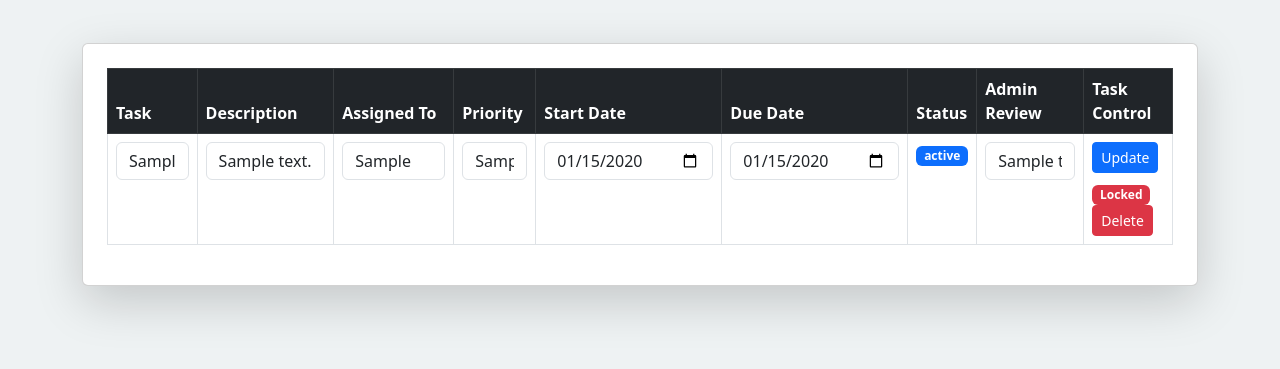
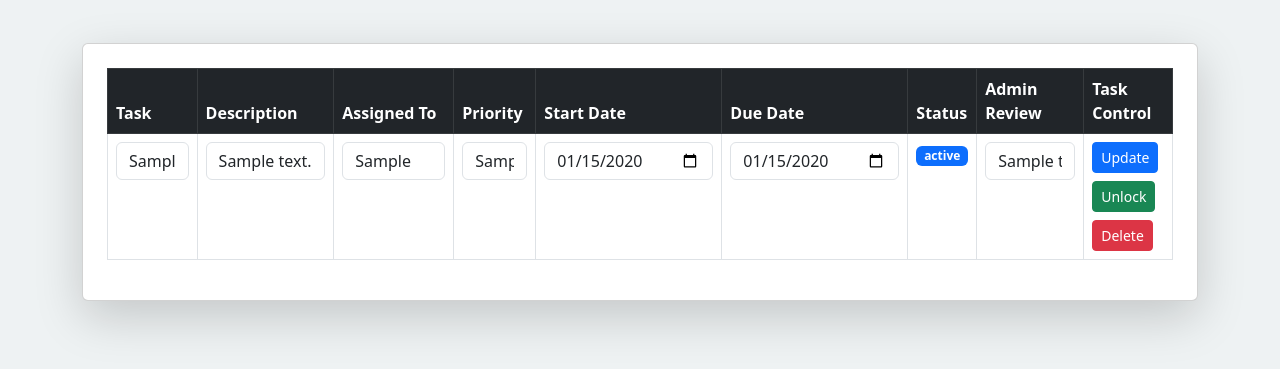
Before and after one commit to maninani12/team-task-manager, a Flask app: page /tasks in a window 1280 px wide. Shown: the part 155-524 px from the top of the page. Run offline with Flask 3, Linux system fonts and the light colour scheme; the visitor is signed in with stand-in values (Sample User, id 1); tables that the repository leaves empty hold one stand-in row (values such as "Sample post").

Commit message:
Update tasks.html

```diff
--- a/templates/tasks.html
+++ b/templates/tasks.html
@@ -168,16 +168,17 @@ Update
 
 {% if task.task_active == 'Yes' %}
 
-<a href="/disable_task/{{ task.id }}"
+<a href="/toggle_task/{{ task.id }}"
 class="btn btn-warning btn-sm mb-2">
-Disable
+Lock
 </a>
 
 {% else %}
 
-<span class="badge bg-danger">
-Locked
-</span>
+<a href="/toggle_task/{{ task.id }}"
+class="btn btn-success btn-sm mb-2">
+Unlock
+</a>
 
 {% endif %}
 
```
